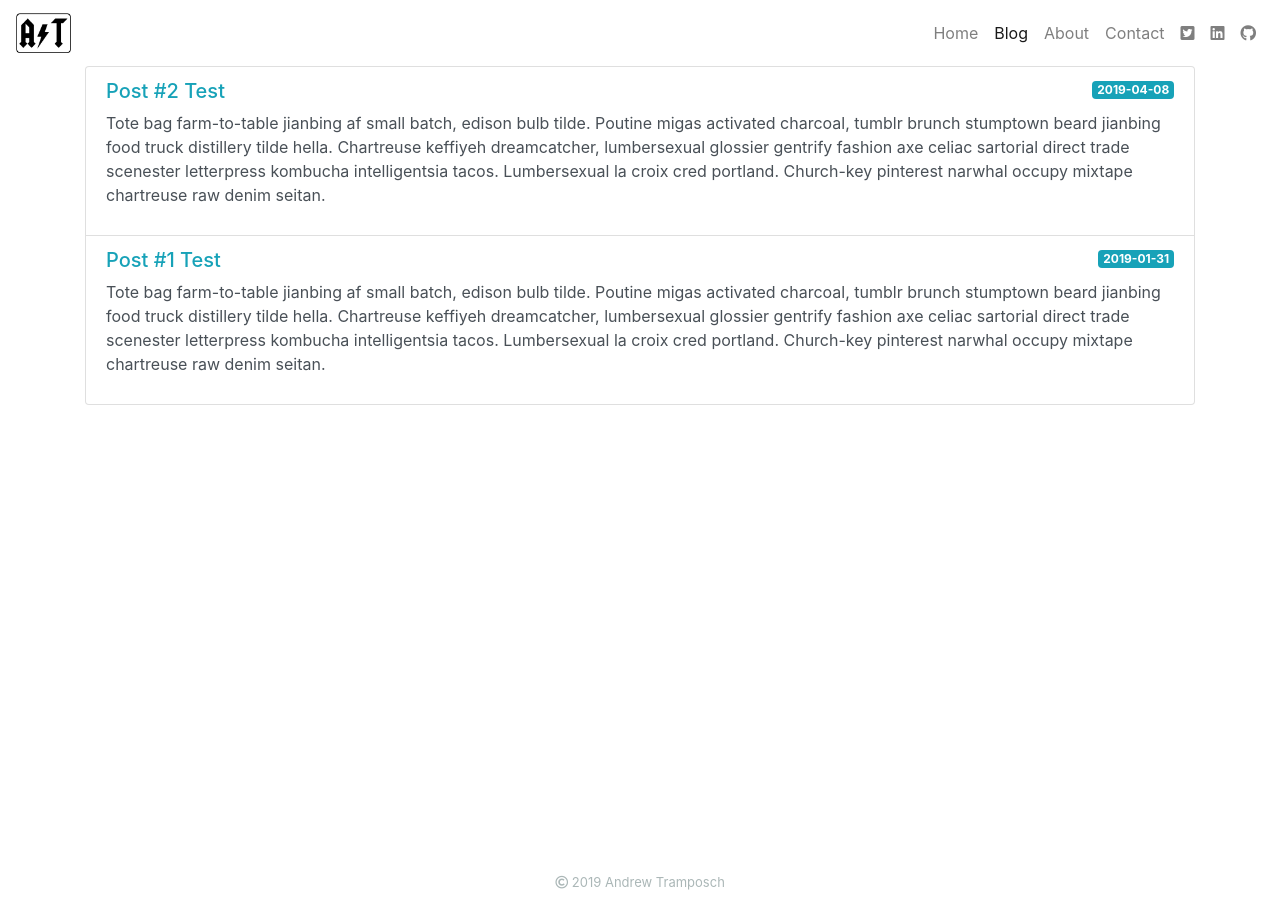
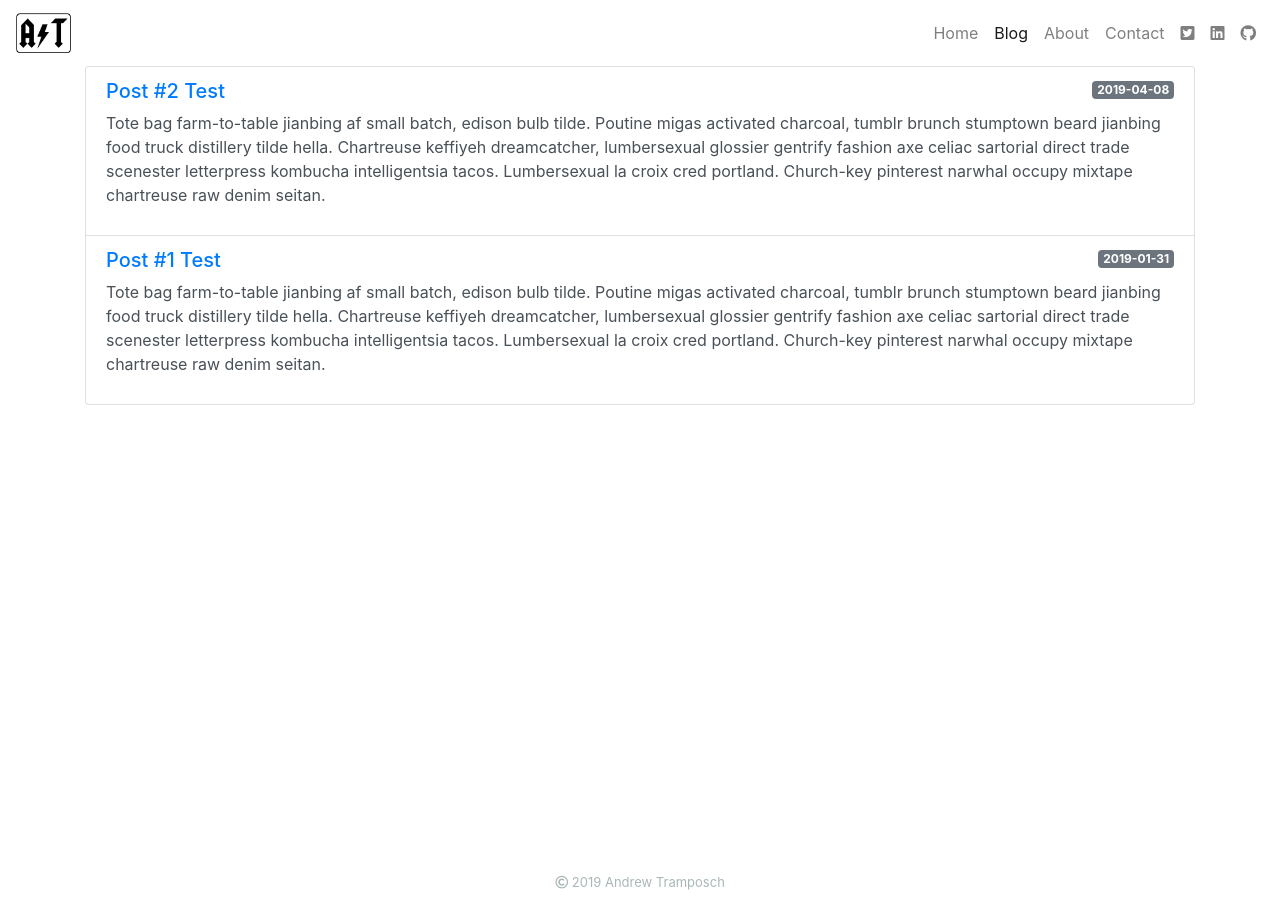
Before and after one commit to atramposch/website, a Jekyll site: the page built from blog/index.html, in a window 1280 px wide. Built offline with Jekyll 4.4.1, drawn with Linux system fonts in a browser that asks for light colours; nearby versions of some CDN libraries.

Commit message:
added back button to blog posts inside a badge

```diff
--- a/_layouts/post.html
+++ b/_layouts/post.html
@@ -1,7 +1,7 @@
 ---
 layout: default
 ---
-<a href="<i class="fas fa-arrow-left"> Back</i>
+<h6><a href="/blog/" class="badge badge-danger"> <i class="fas fa-arrow-left"> Back</i></a></h6>
 <h1>{{ page.title }}</h1>
 <p class="meta">{{ page.date_2 }}</p>
 
--- a/blog/index.html
+++ b/blog/index.html
@@ -7,8 +7,8 @@
 		{% for post in site.posts %}
 			<a href="{{ post.url }}" class="list-group-item list-group-item-action flex-column align-items-start">
 				<div class="d-flex w-100 justify-content-between">
-					<h5 class="mb-1 text-info">{{ post.title }}</h5>
-					<h6><span class="badge badge-info">{{ post.date_2 }}</span></h6>
+					<h5 class="mb-1 text-primary">{{ post.title }}</h5>
+					<h6><span class="badge badge-secondary">{{ post.date_2 }}</span></h6>
 				</div>
 				<p class="mb-1"> {{ post.excerpt }} </p>
 			</a>
```
